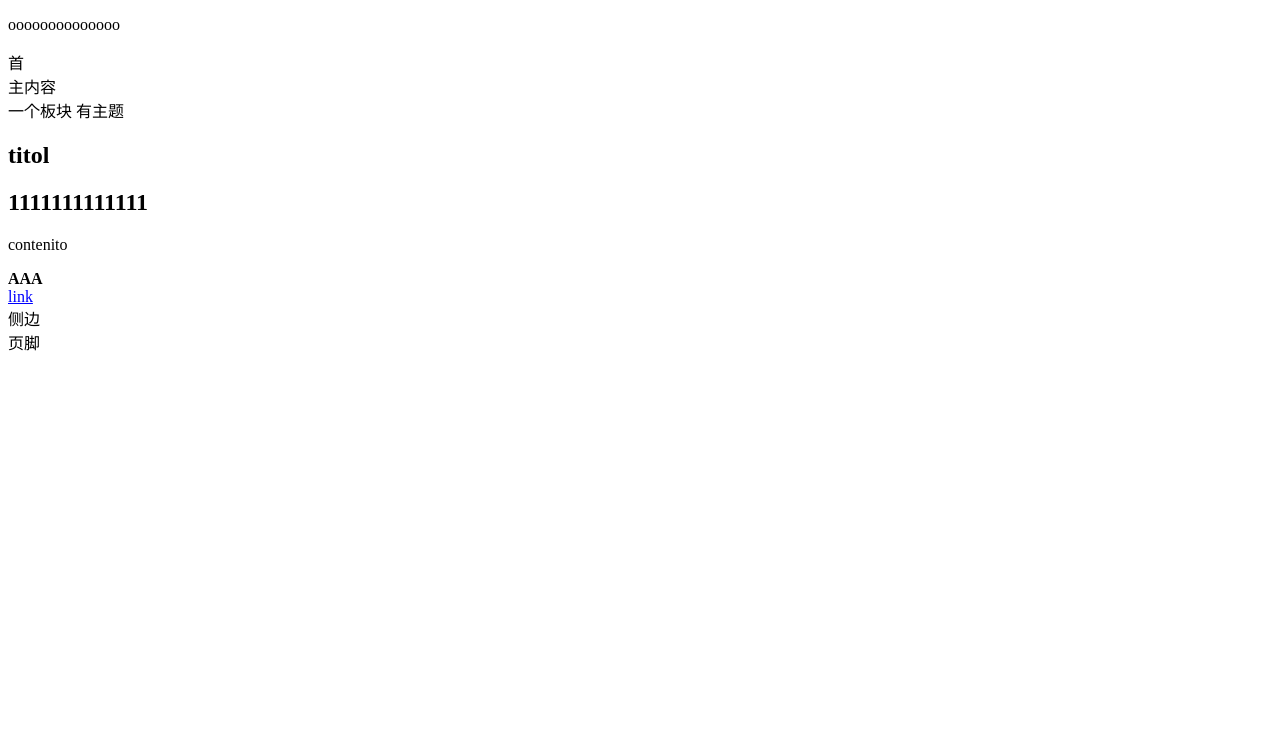
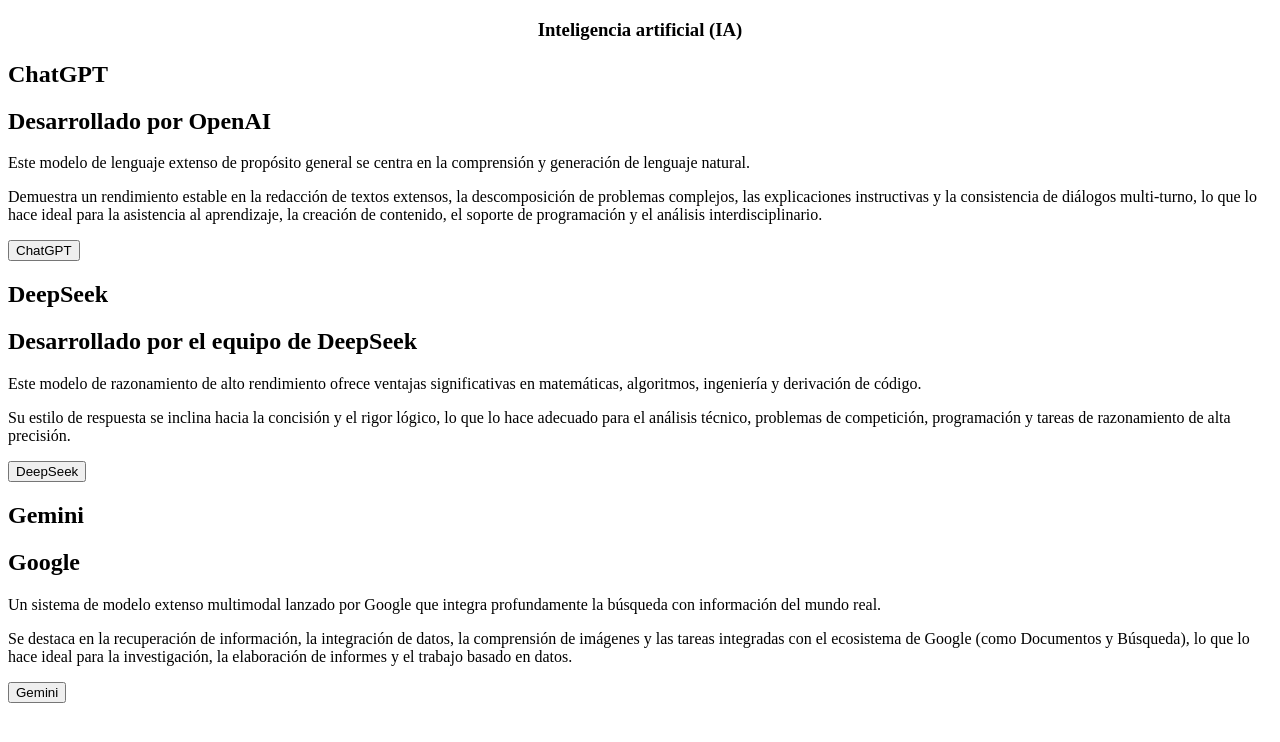
Before and after one commit to xixiwu-design/HTML, a plain HTML site: page index.html in a window 1280 px wide. Drawn offline with Linux system fonts and the light colour scheme.

Commit message:
Ejercicio1

```diff
--- a/index.html
+++ b/index.html
@@ -1,32 +1,42 @@
 <!DOCTYPE html>
 <html lang="en">
+
 <head>
     <meta charset="UTF-8">
     <meta name="viewport" content="width=device-width, initial-scale=1.0">
     <title>Intel·ligència artificial</title>
     <link rel="stylesheet" href="eje1.css"> <!--css-->
-    <link rel="icon" type="image/png" href="octopus.png">
     <meta name="description" content="És una pàguna">
     <meta name="athor" content="Xixi">
 
 </head>
+
 <body>
-    <p>oooooooooooooo</p>
-    <header>首</header>
-    <main>主内容
-        <section>一个板块 有主题
-            <br>
-            <h1>titol</h1>
-            <h2>1111111111111</h2>
-            <p>contenito</p>
-            <strong>AAA</strong><br>
-            <a href="pagina2.html" target="_blank" style="color: blue;">link</a>
-        </section>
-        <!--没有主题 单纯分区的话可以用div-->
-        <section></section>
+    <header style="text-align: center;"><H3><b>Inteligencia artificial (IA)</b></H3></header>
+    <main>
+        <article>
+            <h1>ChatGPT</h1>
+            <h2>Desarrollado por OpenAI</h2>
+            <p>Este modelo de lenguaje extenso de propósito general se centra en la comprensión y generación de lenguaje natural.</p>
+            <p>Demuestra un rendimiento estable en la redacción de textos extensos, la descomposición de problemas complejos, las explicaciones instructivas y la consistencia de diálogos multi-turno, lo que lo hace ideal para la asistencia al aprendizaje, la creación de contenido, el soporte de programación y el análisis interdisciplinario.</p>
+        <a href="https://chatgpt.com" target="_blank" rel="noopener noreferrer"><button>ChatGPT</button></a>
+        </article>
+        <article>
+            <h1>DeepSeek</h1>
+            <h2>Desarrollado por el equipo de DeepSeek</h2>
+            <p>Este modelo de razonamiento de alto rendimiento ofrece ventajas significativas en matemáticas, algoritmos, ingeniería y derivación de código.</p>
+            <p>Su estilo de respuesta se inclina hacia la concisión y el rigor lógico, lo que lo hace adecuado para el análisis técnico, problemas de competición, programación y tareas de razonamiento de alta precisión.</p>
+            <a href="https://www.deepseek.com" target="_blank" rel="noopener noreferrer"><button>DeepSeek</button></a>
+        </article>
+        <article>
+            <h1>Gemini</h1>
+            <h2>Google</h2>
+            <p>Un sistema de modelo extenso multimodal lanzado por Google que integra profundamente la búsqueda con información del mundo real.</p>
+            <p>Se destaca en la recuperación de información, la integración de datos, la comprensión de imágenes y las tareas integradas con el ecosistema de Google (como Documentos y Búsqueda), lo que lo hace ideal para la investigación, la elaboración de informes y el trabajo basado en datos.</p>
+            <a href="https://gemini.google.com/?hl=es-ES" target="_blank" rel="noopener noreferrer"><button>Gemini</button></a>
+        </article>
     </main>
-    <aside>侧边</aside>
-    <footer>页脚</footer>
 
 </body>
+
 </html>
```
Also changed, not shown: ejemplo.html (added, +35 -0 lines).
